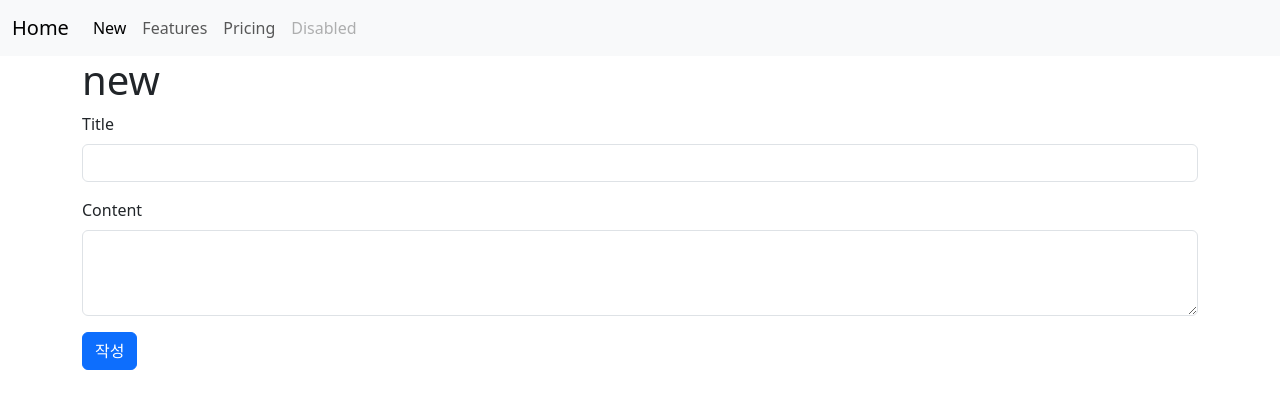
After one commit to hong00009/crud, a Django app: page /posts/new/ in a window 1280 px wide. The commit adds this page. Shown: the top 409 px of the page. Run offline with Django 4.2, Linux system fonts and the light colour scheme.

Commit message:
create 완성

```diff
--- a/crud/urls.py
+++ b/crud/urls.py
@@ -20,4 +20,6 @@ from django.urls import path, include
 urlpatterns = [
     path('admin/', admin.site.urls),
     path('posts/', include('posts.urls')),
+
+
 ]
--- a/posts/templates/posts/detail.html
+++ b/posts/templates/posts/detail.html
@@ -2,9 +2,6 @@
 
 {% block content %}
 <div class="card text-center">
-    <div class="card-header">
-      Featured
-    </div>
     <div class="card-body">
       <h5 class="card-title">{{post.title}}</h5>
       <p class="card-text">{{post.content}}</p>
--- a/posts/templates/posts/index.html
+++ b/posts/templates/posts/index.html
@@ -17,7 +17,7 @@
             <tr>
                 <td>{{post.id}}</td>
                 <td>{{post.title}}</td>
-                <td><a href="posts/{{post.id}}/">detail</a></td>
+                <td><a href="/posts/{{post.id}}/">detail</a></td>
             </tr>
         {% endfor %}
     </tbody>
--- /dev/null
+++ b/posts/templates/posts/new.html
@@ -0,0 +1,18 @@
+{% extends 'base.html' %}
+
+{% block content %}
+<h1>new</h1>
+
+<form action="/posts/create/" method="POST">
+    {% csrf_token %}
+    <div class="mb-3">
+        <label for="title" class="form-label">Title</label>
+        <input type="text" class="form-control" id="title" name="title">
+    </div>
+    <div class="mb-3">
+        <label for="content" class="form-label">Content</label>
+        <textarea class="form-control" id="content" rows="3" name="content"></textarea>
+    </div>
+    <input type="submit" value="작성" class="btn btn-primary">
+</form>
+{% endblock %}
--- a/posts/urls.py
+++ b/posts/urls.py
@@ -10,10 +10,11 @@ app_name = 'posts'
 urlpatterns = [
     # Read
     path('', views.index, name='index'),
-    path('<int:id>', views.detail, name='detail') ,
+    path('<int:id>/', views.detail, name='detail') ,
 
     # Create
-
+    path('new/', views.new, name='new'),
+    path('create/', views.create, name='create'),
 
     # Delete
 
--- a/posts/views.py
+++ b/posts/views.py
@@ -1,4 +1,4 @@
-from django.shortcuts import render
+from django.shortcuts import render, redirect
 from .models import Post
 # Create your views here.
 
@@ -8,8 +8,6 @@ def index(request):
 
     context = {
         'posts' : posts,
-
-
     }
 
     return render(request, 'posts/index.html', context)
@@ -20,6 +18,21 @@ def detail(request, id):
 
     context = {
         'post': post,
+    }
 
-    }
     return render(request, 'posts/detail.html', context)
+
+def new(request):
+    return render(request, 'posts/new.html')
+
+def create(request):
+    title = request.POST.get('title')
+    content = request.POST.get('content')
+
+    post = Post()
+    post.title = title
+    post.content = content
+    post.save()
+
+    # redirect('app_name:name')
+    return redirect('posts:detail', id=post.id)
--- a/templates/base.html
+++ b/templates/base.html
@@ -15,7 +15,7 @@
             </button>
             <div class="collapse navbar-collapse" id="navbarNavAltMarkup">
                 <div class="navbar-nav">
-              <a class="nav-link active" aria-current="page" href="#">Home</a>
+                    <a class="nav-link active" aria-current="page" href="/posts/new/">New</a>
                     <a class="nav-link" href="#">Features</a>
                     <a class="nav-link" href="#">Pricing</a>
                     <a class="nav-link disabled">Disabled</a>
```
Lines whose indentation alone changed are shown as unchanged.
